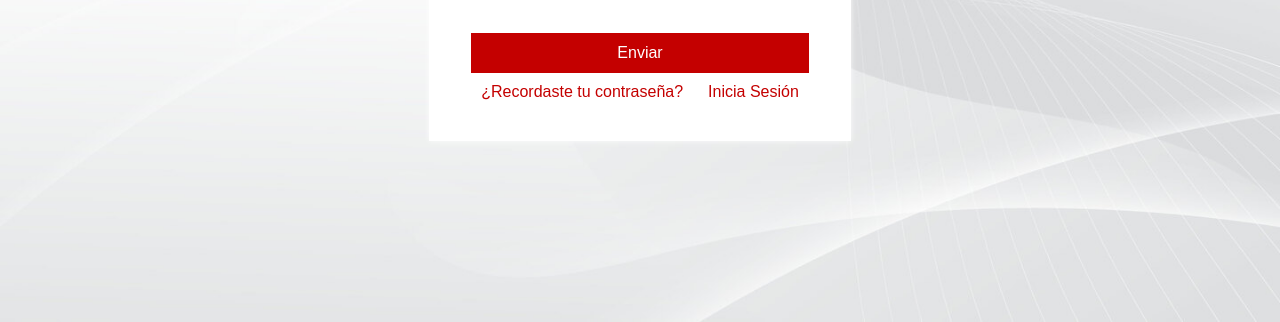
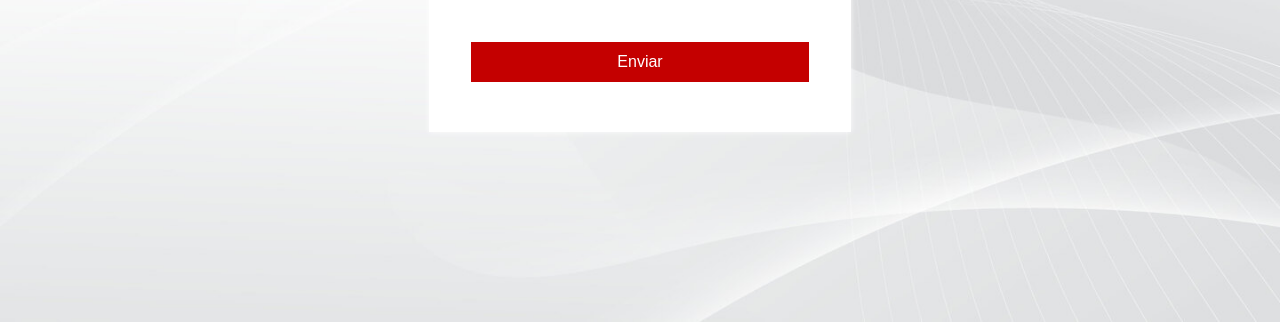
Before and after one commit to AdrianGH28/GasGuard, a website: page app/pages/MISYR_verificacorreo1.html in a window 1280 px wide. Shown: the part 478-800 px from the top of the page. Drawn offline with Linux system fonts and the light colour scheme; files whose address does not match are found by name.

Commit message:
Ya esta verificacion back

```diff
--- a/app/pages/MISYR_verificacorreo1.html
+++ b/app/pages/MISYR_verificacorreo1.html
@@ -3,7 +3,7 @@
 <head>
     <meta charset="UTF-8">
     <meta name="viewport" content="width=device-width, initial-scale=1.0">
-    <title>Recuperar Contraseña</title>
+    <title>Verificación de Correo</title>
     <script src="MISYR_verificacorreo1.js" defer></script>
     <link rel="stylesheet" href="/css/MISYR_verificacorreo1.css">
 </head>
@@ -28,7 +28,6 @@
                         <button type="submit">Enviar</button>
                         <p class="error escondido">Error al enviar el correo de recuperación</p>
                     </div>
-                    <p>¿Recordaste tu contraseña?<a href="/">Inicia Sesión</a></p>
                 </form>
             </div>
         </div>
```
Also changed, not shown: app/pages/MISYR_verificacorreo2.html (+1 -1 lines).
